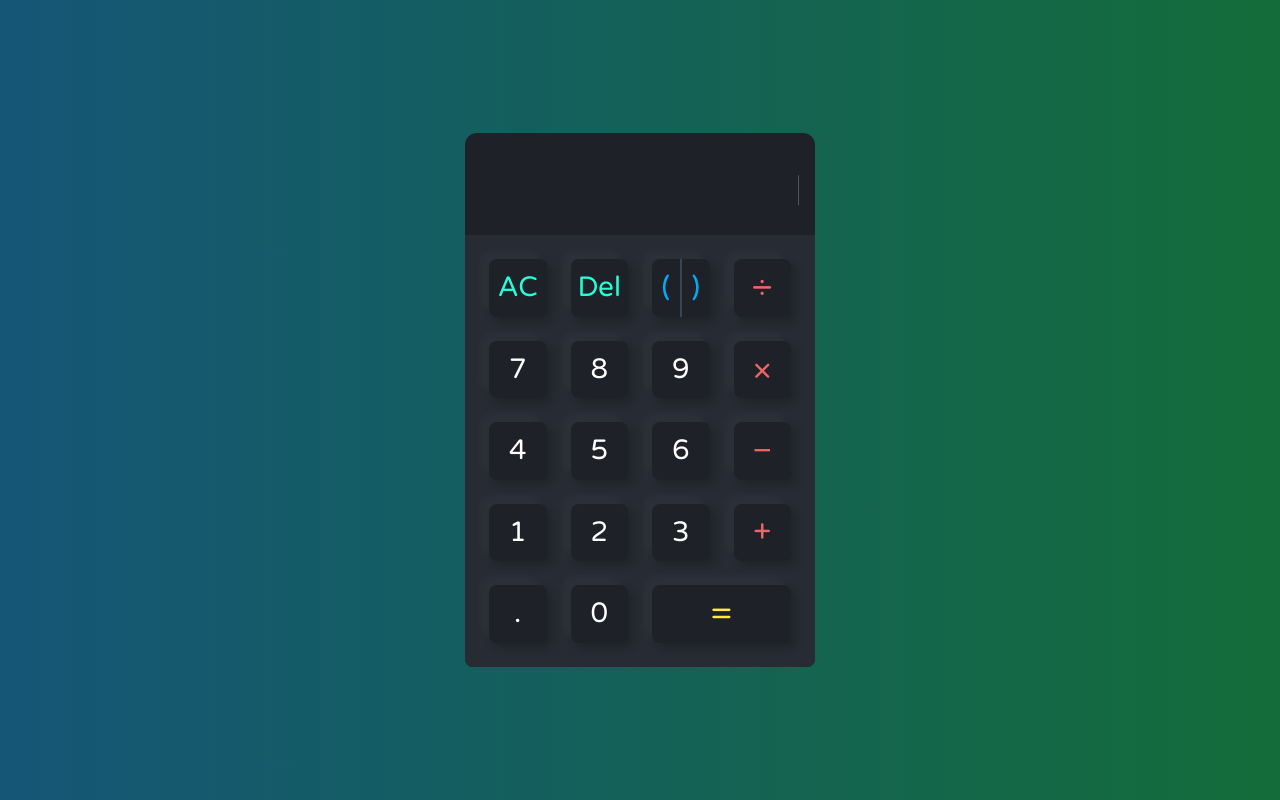
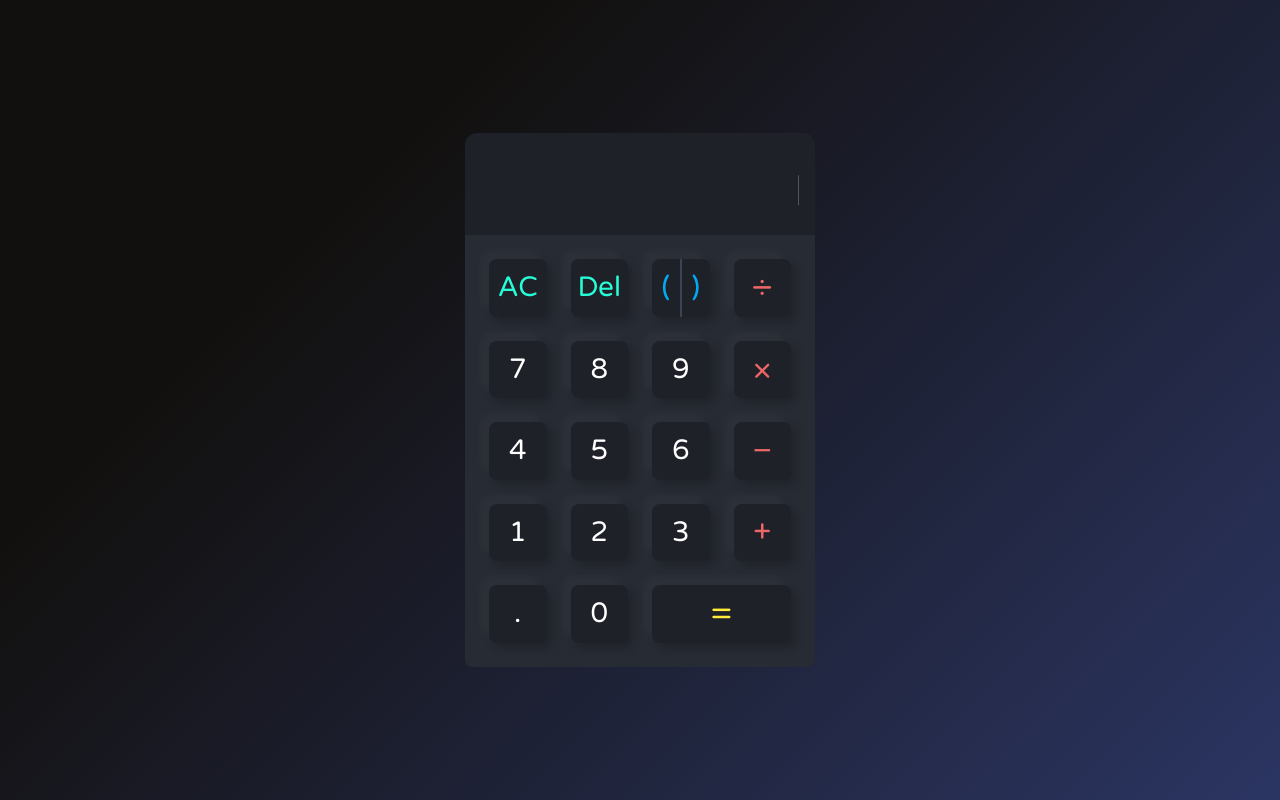
Before and after one commit to Mo-Mekawy/Vanilla-JS-Calculator-App, a website built with webpack: page src/template.html in a window 1280 px wide. Built offline with nearby package versions, Linux system fonts and the light colour scheme.

Commit message:
changed when adding a new operator to replace the last one if exists and now if input is empty a zero is show in the output instead of nothing and changed the dark and light theme colors

```diff
--- a/src/assets/scss/variables/_colors.scss
+++ b/src/assets/scss/variables/_colors.scss
@@ -3,14 +3,10 @@ $theme: "light";
 $theme: "dark";
 
 // main background
-$gradient-from-clr: #00aaff;
-$gradient-to-clr: #00ff6c;
-
+$main-bg: linear-gradient(90deg, #00aaff, #00ff6c);
 @if $theme == "dark" {
-  $gradient-from-clr: scale-color(#00aaff, $lightness: -45%, $saturation: -30%);
-  $gradient-to-clr: scale-color(#00ff6c, $lightness: -50%, $saturation: -30%);
+  $main-bg: linear-gradient(315deg, #2b3562 0%, #12100e 74%);
 }
-$main-bg: linear-gradient(90deg, $gradient-from-clr, $gradient-to-clr);
 
 // text colors
 $clr-neutral-400: #272b33;
@@ -21,6 +17,10 @@ $clr-primary-400: #fff;
 $clr-primary-300: #26fed7;
 $clr-primary-200: #c7d4e7;
 
+// secondary decorative colors
+$clr-secondary-400: #f44336;
+$clr-secondary-200: #9c27b0;
+
 @if $theme == "dark" {
   // main theme colors
   $clr-primary-400: #1f2129;
@@ -29,11 +29,10 @@ $clr-primary-200: #c7d4e7;
   // text colors
   $clr-neutral-400: #26fed7;
   $clr-neutral-200: #fff;
+  // secondary decorative colors
+  $clr-secondary-400: #eb6666;
+  $clr-secondary-200: #ffeb3b;
 }
-
-// secondary decorative colors
-$clr-secondary-400: #eb6666;
-$clr-secondary-200: #ffeb3b;
 
 // buttons box-shadow
 $btn-box-shadow:
--- a/src/js/Calculator.js
+++ b/src/js/Calculator.js
@@ -11,13 +11,19 @@ export default class Calculator {
   }
 
   comput() {
-    if (this.input === "") return "";
+    if (this.input === "") return 0;
 
     return Parser.evaluate(this.input);
   }
 
   appendInput(val) {
     if (val === "." && !validateDotAddition(this.input)) return;
+
+    // if the last input was an operator and trying to add another one
+    // replace the last one with the new instead of just adding it
+    const isOperator = (str) => ["+", "-", "/", "*"].includes(str);
+    if (isOperator(val) && isOperator(this.input[this.input.length - 1]))
+      this.removeLast();
 
     this.input += val;
     this.inputEl.innerHTML += beautifyInput(val);
```
